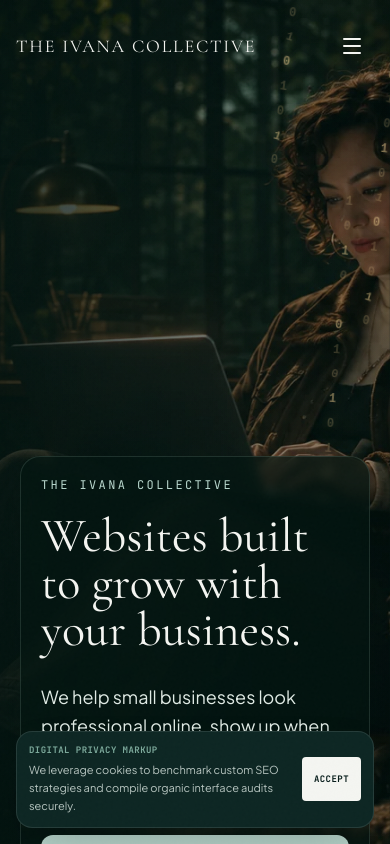
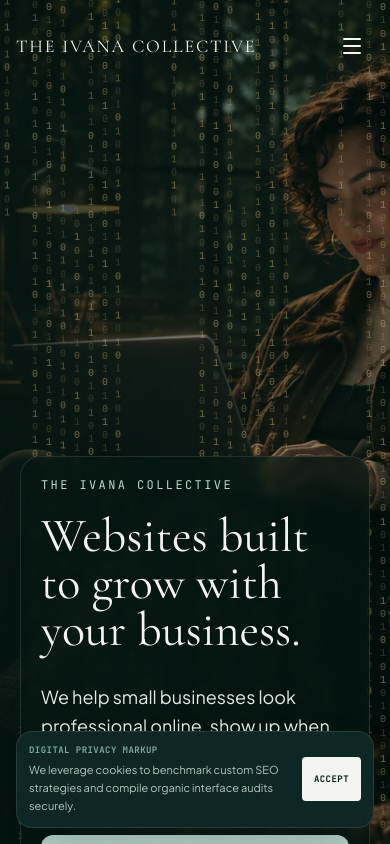
Before and after one commit to ivapbj/The-Ivana-Collective-Website, a React (Vite) app: page / in a window 390 px wide. Shown: the top 844 px of the page. Built offline with nearby package versions, Linux system fonts and the light colour scheme.

Commit message:
Refine intro into vertical binary veil

```diff
--- a/src/components/CinematicBinaryIntro.css
+++ b/src/components/CinematicBinaryIntro.css
@@ -9,16 +9,17 @@
   isolation: isolate;
   animation: binary-intro-in .35s ease-out both;
 }
-.binary-intro__streams { position: absolute; inset: 0; overflow: hidden; opacity: .7; }
+.binary-intro__streams { position: absolute; inset: 0; overflow: hidden; opacity: .62; }
 .binary-intro__stream {
-  position: absolute; bottom: -115%; display: flex; flex-direction: column; gap: .5rem;
-  font: 600 clamp(12px, 1.35vw, 18px)/1.2 ui-monospace, monospace;
-  text-shadow: 0 0 12px rgba(220, 188, 125, .55);
-  animation: binary-rise linear infinite;
+  position: absolute; bottom: -115%; display: flex; width: calc(100% / 28); align-items: center; flex-direction: column; gap: .18rem;
+  font: 500 clamp(10px, 1.08vw, 15px)/1 ui-monospace, monospace;
+  text-shadow: 0 0 10px rgba(220, 188, 125, .5);
+  animation: binary-rise linear infinite; will-change: transform;
 }
+.binary-intro__stream[data-direction="down"] { top: -115%; bottom: auto; animation-name: binary-fall; }
 .binary-intro__stream i { font-style: normal; opacity: .35; }
 .binary-intro__stream i:nth-child(3n) { opacity: .8; }
-.binary-intro__stream i:nth-child(4n) { transform: rotate(12deg); }
+.binary-intro__stream i:nth-child(4n) { opacity: .6; }
 .binary-intro__projects { position: absolute; inset: 0; }
 .binary-intro__project {
   position: absolute; bottom: -38%; width: clamp(150px, 23vw, 285px); aspect-ratio: 16 / 10;
@@ -27,10 +28,6 @@
   animation: project-rise linear both; will-change: transform, opacity;
 }
 .binary-intro__project img { display: block; width: 100%; height: 100%; object-fit: cover; }
-.binary-intro__project figcaption {
-  position: absolute; inset: auto 0 0; padding: 18px 9px 7px; color: #f5f3ec; font: 500 10px/1.2 system-ui, sans-serif;
-  background: linear-gradient(transparent, rgba(5, 21, 18, .78));
-}
 .binary-intro__particles { position: absolute; inset: 0; }
 .binary-intro__particles span {
   position: absolute; color: #e4c98e; font: 600 9px/1 ui-monospace, monospace; opacity: 0;
@@ -46,21 +43,25 @@
   color: rgba(245, 243, 236, .78); background: rgba(7, 31, 27, .7); font: 500 11px/1.2 system-ui, sans-serif; letter-spacing: .04em;
   white-space: nowrap; animation: hint-pulse 1.6s ease-in-out infinite;
 }
-@keyframes binary-rise { from { transform: translateY(0) rotate(-4deg); } to { transform: translateY(-210vh) rotate(8deg); } }
+@keyframes binary-rise { from { transform: translateY(0); } to { transform: translateY(-130vh); } }
+@keyframes binary-fall { from { transform: translateY(0); } to { transform: translateY(130vh); } }
 @keyframes project-rise {
-  0% { transform: translateY(0) rotate(-4deg) scale(.88); opacity: 0; }
+  0% { transform: translateY(0) scale(.9); opacity: 0; }
   12%, 72% { opacity: 1; }
-  100% { transform: translateY(-155vh) rotate(3deg) scale(1); opacity: 0; }
+  100% { transform: translateY(-155vh) scale(1); opacity: 0; }
 }
 @keyframes binary-intro-in { from { opacity: 0; } to { opacity: 1; } }
 @keyframes hint-pulse { 50% { opacity: .58; } }
 .home-grow-word.is-shimmering { color: #e4c98e; animation: grow-shimmer .9s ease-out both; }
 @keyframes grow-shimmer { 0% { text-shadow: 0 0 0 transparent; } 35% { text-shadow: 0 0 20px rgba(228, 201, 142, .75); } 100% { text-shadow: 0 0 0 transparent; } }
 @media (max-width: 640px) {
-  .binary-intro__stream { font-size: 12px; gap: .65rem; }
+  .binary-intro__stream { font-size: 10px; gap: .2rem; }
   .binary-intro__project { width: clamp(156px, 46vw, 210px); border-radius: 9px; }
-  .binary-intro__project figcaption { font-size: 9px; }
-  .binary-intro__project:nth-child(2n) { left: 51% !important; }
+  .binary-intro__project:nth-child(1) { left: 5% !important; }
+  .binary-intro__project:nth-child(2) { left: 50% !important; }
+  .binary-intro__project:nth-child(3) { left: 7% !important; }
+  .binary-intro__project:nth-child(4) { left: 50% !important; }
+  .binary-intro__project:nth-child(5) { left: 24% !important; }
   .binary-intro__hint { font-size: 10px; }
 }
 @media (prefers-reduced-motion: reduce) {
--- a/src/components/CinematicBinaryIntro.tsx
+++ b/src/components/CinematicBinaryIntro.tsx
@@ -108,10 +108,9 @@ export default function CinematicBinaryIntro({ onComplete }: { onComplete: () =>
 
   if (!visible) return null;
   return <div className="binary-intro" aria-hidden="true">
-    <div className="binary-intro__streams">{Array.from({ length: 9 }, (_, column) => <span className="binary-intro__stream" key={column} style={{ left: `${5 + column * 11.5}%`, animationDelay: `${(column % 4) * -0.7}s`, animationDuration: `${2.8 + (column % 3) * 0.45}s` }}>{Array.from({ length: 13 }, (_, digit) => <i key={digit}>{(column + digit) % 2 ? "1" : "0"}</i>)}</span>)}</div>
-    <div className="binary-intro__projects">{projects.map((project, index) => <figure className="binary-intro__project" key={project.name} style={{ left: `${index % 2 ? 56 : 8 + index * 5}%`, animationDelay: `${index * 0.36}s`, animationDuration: "4.25s" }}>
+    <div className="binary-intro__streams">{Array.from({ length: 28 }, (_, column) => <span className="binary-intro__stream" key={column} data-direction={column % 4 === 0 ? "down" : "up"} style={{ left: `${column * (100 / 28)}%`, animationDelay: `${(column % 6) * -0.42}s`, animationDuration: `${3.2 + (column % 4) * 0.35}s` }}>{Array.from({ length: 80 }, (_, digit) => <i key={digit}>{(column * 3 + digit) % 2 ? "1" : "0"}</i>)}</span>)}</div>
+    <div className="binary-intro__projects">{projects.map((project, index) => <figure className="binary-intro__project" key={project.name} style={{ left: `${[13, 65, 25, 68, 38][index]}%`, animationDelay: `${index * 0.36}s`, animationDuration: "4.25s" }}>
       <img src={project.src} alt="" style={{ objectPosition: project.position }} fetchPriority="high" />
-      <figcaption>{project.name}</figcaption>
     </figure>)}</div>
     <div className={`binary-intro__particles${forming ? " is-forming" : ""}`}>{particles.map(particle => <span key={particle.id} style={{ left: particle.startX, top: particle.startY, "--end-x": `${particle.endX}px`, "--end-y": `${particle.endY}px` } as CSSProperties}>{particle.digit}</span>)}</div>
     <p className="binary-intro__hint">Click or tap anywhere to continue</p>
```
